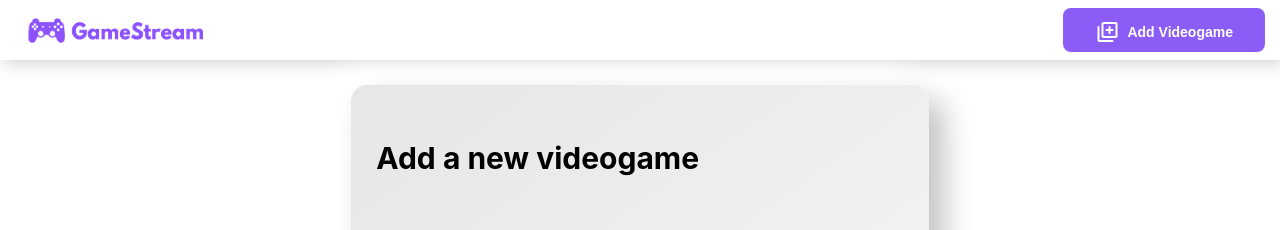
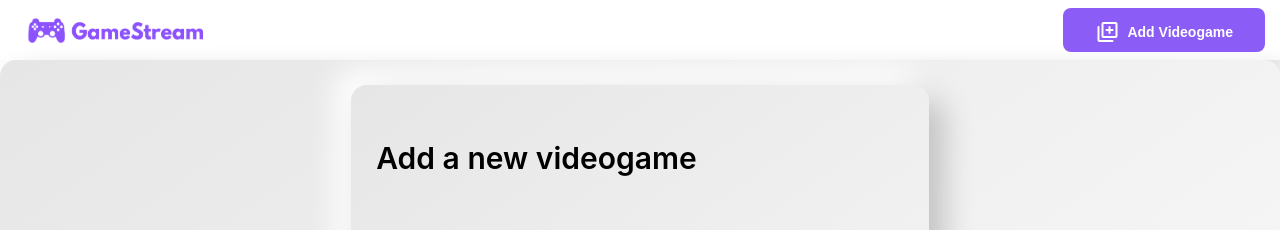
Before and after one commit to daifernandez/PI-Videogames, a React (Create React App) app in the folder client/: page /createVideogame in a window 1280 px wide. Shown: the top 230 px of the page. Built offline with nearby package versions, Linux system fonts and the light colour scheme; no server answers.

Commit message:
iu en add videogame

```diff
--- a/client/src/components/CreateVideogame.jsx
+++ b/client/src/components/CreateVideogame.jsx
@@ -6,6 +6,7 @@ import { postVideogame, getGenres, getvideogames } from "../Redux/actions";
 import "./Styles/CreateVideogame.css";
 import "./Styles/Button.css";
 import Footer from "./Footer";
+
 
 export function validate(input) {
   let errors = {};
@@ -306,7 +307,7 @@ export default function CreateVideogame() {
           </form>
         </div>
       </div>
-      <Footer />
+      <Footer/>
     </div>
   );
 }
--- a/client/src/components/Social.jsx
+++ b/client/src/components/Social.jsx
@@ -1,4 +1,3 @@
-import { Link } from "react-router-dom";
 import "./Styles/Social.css";
 
 export default function Social() {
--- a/client/src/components/Styles/CreateVideogame.css
+++ b/client/src/components/Styles/CreateVideogame.css
@@ -3,6 +3,10 @@
   flex-direction: column;
   padding: 25px;
   margin: auto;
+  text-align: left;
+  border-radius: 16px;
+  background: linear-gradient(145deg, #e6e6e6, #ffffff);
+  box-shadow: 15px 15px 30px #c2c2c2, -15px -15px 30px #ffffff;
 }
 
 .contenedor-create2 {
@@ -16,12 +20,23 @@
 
 .input-create {
   padding: 5px;
+  margin: 5px;
+  border-radius: 8px;
+  height: 30px;
+  border-width: 1px;
+  border-style: solid;
+  border-color: rgb(231, 231, 231);
+  padding-left: 8px;
+  padding-right: 8px;
+  width: 100%;
+  background-color: rgb(247, 247, 247);
 }
 
 .input-title {
   font-size: 30px;
   margin-top: 30px;
   margin-bottom: 40px;
+  font-weight: 600;
 }
 
 .input-label {
```
